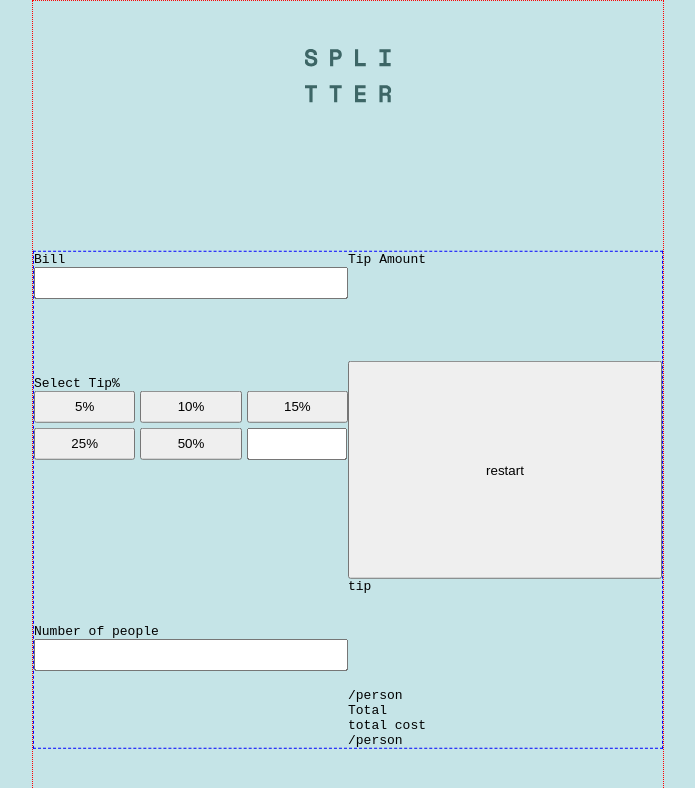
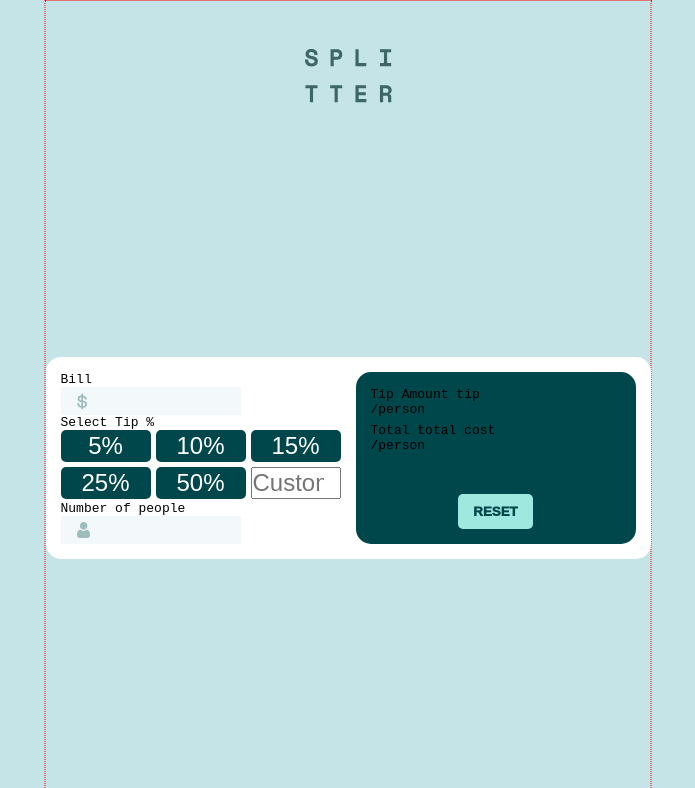
Before and after one commit to 4nxi0uss/tip-calculator, a React (Create React App) app: page / in a window 1280 px wide. Shown: the top 788 px of the page, without its empty margins (292-987 px from the left). Built offline with nearby package versions, Linux system fonts and the light colour scheme.

Commit message:
working on css style

```diff
--- a/src/component/Calculator/Calculator.scss
+++ b/src/component/Calculator/Calculator.scss
@@ -13,12 +13,12 @@ body {
     position: absolute;
     max-width: 1440px;
     height: 100%;
+    // top: 50%;
     left: 50%;
     transform: translateX(-50%);
     border: 1px dotted red;
-    display: grid;
-    grid-template-rows: 1fr 3fr;
-
+    // display: grid;
+    // grid-template-rows: 1fr 1fr;
 
     .img {
         position: relative;
@@ -29,59 +29,130 @@ body {
 
     .calculatror {
         font-family: monospace;
-        position: relative;margin-bottom: 100px;
+        position: relative;
+        margin-bottom: 100px;
         left: 50%;
         top: 50%;
-        // height: 400px;
+        // height: 300px;
         transform: translate(-50%, -50%);
         display: grid;
         grid-template-columns: 1fr 1fr;
-        grid-template-rows: 1fr ;
-        border: 1px dashed blue ;
+        // grid-template-rows: 1fr 1fr;
+        border-radius: 15px;
+        padding: 15px;
+        background-color: white;
+        gap: 15px;
 
-        .form{
+        .form {
             display: grid;
             grid-template-rows: 1fr 2fr 1fr;
             grid-column: 1;
 
-            .bill{
+            .bill {
                 grid-row: 1;
+
+                .inputBill {
+                    font-size: 24px;
+                    max-width: 180px;
+                    background: #f3f8fb url(../../img/icon-dollar.svg) no-repeat 10% 50%;
+                    text-align: right;
+                    border: none;
+                }
             }
 
-            .selectTip{
+            .selectTip {
                 grid-row: 2;
                 display: grid;
                 grid-template-columns: 1fr 1fr 1fr;
-                grid-template-rows: 1fr 1fr 1fr;
+                grid-template-rows: 1fr 1fr;
                 gap: 5px;
 
-                .selectBtn{
-                font-size: 24px;
-                gap: 10px;
-            }
-            .selectInput{
-                font-size: 24px;
-                max-width: 100px;
-            }
+                .btn5 {
+                    font-size: 24px;
+                    background-color: #00474b;
+                    border-radius: 5px;
+                    border: none;
+                    color: white;
+                }
+
+                .btn10 {
+                    font-size: 24px;
+                    background-color: #00474b;
+                    border-radius: 5px;
+                    border: none;
+                    color: white;
+                }
+
+                .btn15 {
+                    font-size: 24px;
+                    background-color: #00474b;
+                    border-radius: 5px;
+                    border: none;
+                    color: white;
+                }
+
+                .btn25 {
+                    font-size: 24px;
+                    background-color: #00474b;
+                    border-radius: 5px;
+                    border: none;
+                    color: white;
+                }
+
+                .btn50 {
+                    font-size: 24px;
+                    background-color: #00474b;
+                    border-radius: 5px;
+                    border: none;
+                    color: white;
+                }
+
+                .selectInput {
+                    font-size: 24px;
+                    max-width: 90px;
+                    text-align: right;
+                }
             }
 
-            .numberOfPeople{
+            .numberOfPeople {
                 grid-row: 3;
+
+                .inputPeople {
+                    font-size: 24px;
+                    max-width: 180px;
+                    background: #f3f8fb url(../../img/icon-person.svg) no-repeat 10% 50%;
+                    text-align: right;
+                    border: none;
+                }
             }
 
-            .input{
-                font-size: 24px;
-            }
+
 
         }
-        .outputForm{
+
+        .outputForm {
             display: grid;
             grid-template-rows: 1fr 2fr 1fr;
             grid-column: 2;
+            border-radius: 15px;
+            background-color: #00474b;
+            padding: 15px;
 
+            .btn {
+                grid-row: 3;
+                padding: 10px 15px;
+                background-color: #9fe8df;
+                border: none;
+                border-radius: 5px;
+                font-weight: 1000;
+                color: #00474b;
+                text-transform: uppercase;
+                justify-self: center;
+                align-self: center;
+                // text-align: center;
+                // height: 2em;
+                // width: 5em;
 
-            .btn{
-                grid-row: 2;
             }
         }
     }
--- a/src/component/Calculator/Calculator.tsx
+++ b/src/component/Calculator/Calculator.tsx
@@ -12,31 +12,33 @@ const Calculator = () => {
                 <div className='form'>
 
                     <label className='bill' > Bill <br />
-                        <input className='input' type="number" />
+                        <input className='inputBill' type="number" />
                     </label>
 
                     <div>
-
-                        <label className='labelSelectTip' > Select Tip%  </label>
+                        <label className='labelSelectTip' > Select Tip %  </label>
                         <div className='selectTip'>
-                            <button className='btn5%' >5%</button>
-                            <button className='btn10%'>10%</button>
-                            <button className='btn15%'>15%</button>
-                            <button className='btn25%'>25%</button>
-                            <button className='btn50%'>50%</button>
-                            <input className='selectInput' type="number" />
+                            <button className='btn5' >5%</button>
+                            <button className='btn10'>10%</button>
+                            <button className='btn15'>15%</button>
+                            <button className='btn25'>25%</button>
+                            <button className='btn50'>50%</button>
+                            <input className='selectInput' type="number" placeholder='Custom' />
                         </div>
                     </div>
                     <label className='numberOfPeople' > Number of people  <br />
-                        <input className='input' type="number" />
+                        <input className='inputPeople' type="number" />
                     </label>
                 </div>
                 <div className='outputForm'>
-                    <p>Tip Amount</p> <span>tip</span>
-                    <p>/person</p>
-                    <p>Total</p> <span>total cost</span>
-                    <p>/person</p>
-                    <button className='btn' >restart</button>
+                    <div><p>Tip Amount <span>tip</span></p>
+                        <p>/person</p>
+                    </div>
+                    <div><p>Total <span>total cost</span></p>
+                        <p>/person</p>
+                    </div>
+
+                    <button className='btn' >reset</button>
                 </div>
             </section>
         </main>
```
